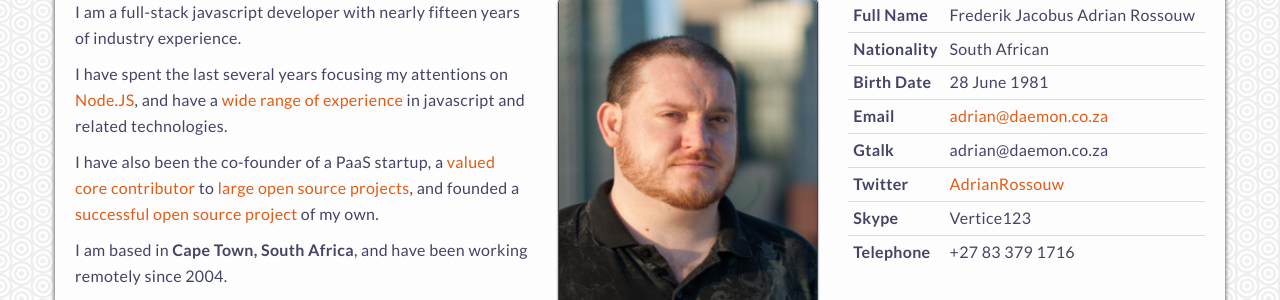
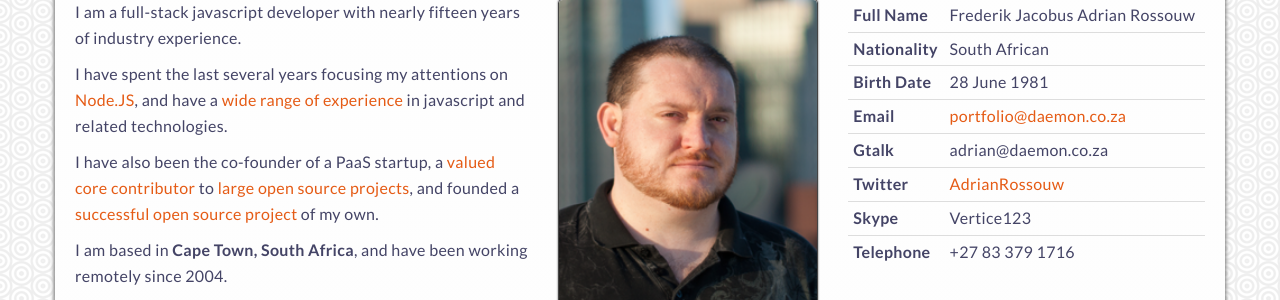
Before and after one commit to AdrianRossouw/daemon-co-za, a Jekyll site: the page built from portfolio/index.html, in a window 1280 px wide and 900 px high. Shown: the part 189-489 px from the top of the window. Built offline with Jekyll 4.4.1, drawn with Linux system fonts in a browser that asks for light colours.

Commit message:
change email address so i can add auto responder

```diff
--- a/_data/contact.yaml
+++ b/_data/contact.yaml
@@ -1,7 +1,7 @@
 -
   field: 'Email'
-  value: 'adrian@daemon.co.za'
-  link: 'mailto\:adrian@daemon.co.za'
+  value: 'portfolio@daemon.co.za'
+  link: 'mailto\:porfolio@daemon.co.za'
 -
   field: 'Gtalk'
   value: 'adrian@daemon.co.za'
```
